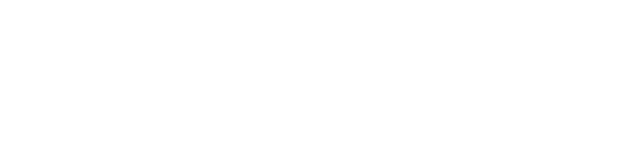
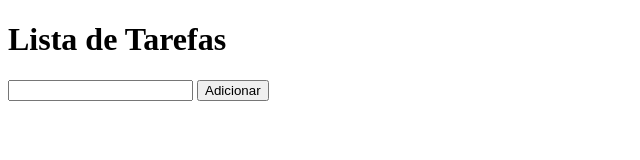
Before and after one commit to felipeabreu-dev/felipeabreu-dev.github.io, a plain HTML site: page to-do-list/index.html in a window 1280 px wide. Shown: the whole page, without its empty margins (0-640 px from the left). Drawn offline with Linux system fonts and the light colour scheme.

Commit message:
Criando a estrutura da página

```diff
--- a/to-do-list/index.html
+++ b/to-do-list/index.html
@@ -7,7 +7,18 @@
     <link rel="stylesheet" href="estilos/style.css">
 </head>
 <body>
-
+    <header>
+        <h1>Lista de Tarefas</h1>
+    </header>
+    <main>
+        <div class="barraTarefa">
+            <input type="text" name="tarefa" id="itarefa">
+            <button>Adicionar</button>
+        </div>
+        <div class="listaTarefas">
+            <ul></ul>
+        </div>
+    </main>
 
     <script src="js/scripts.js"></script>
 </body>
```
